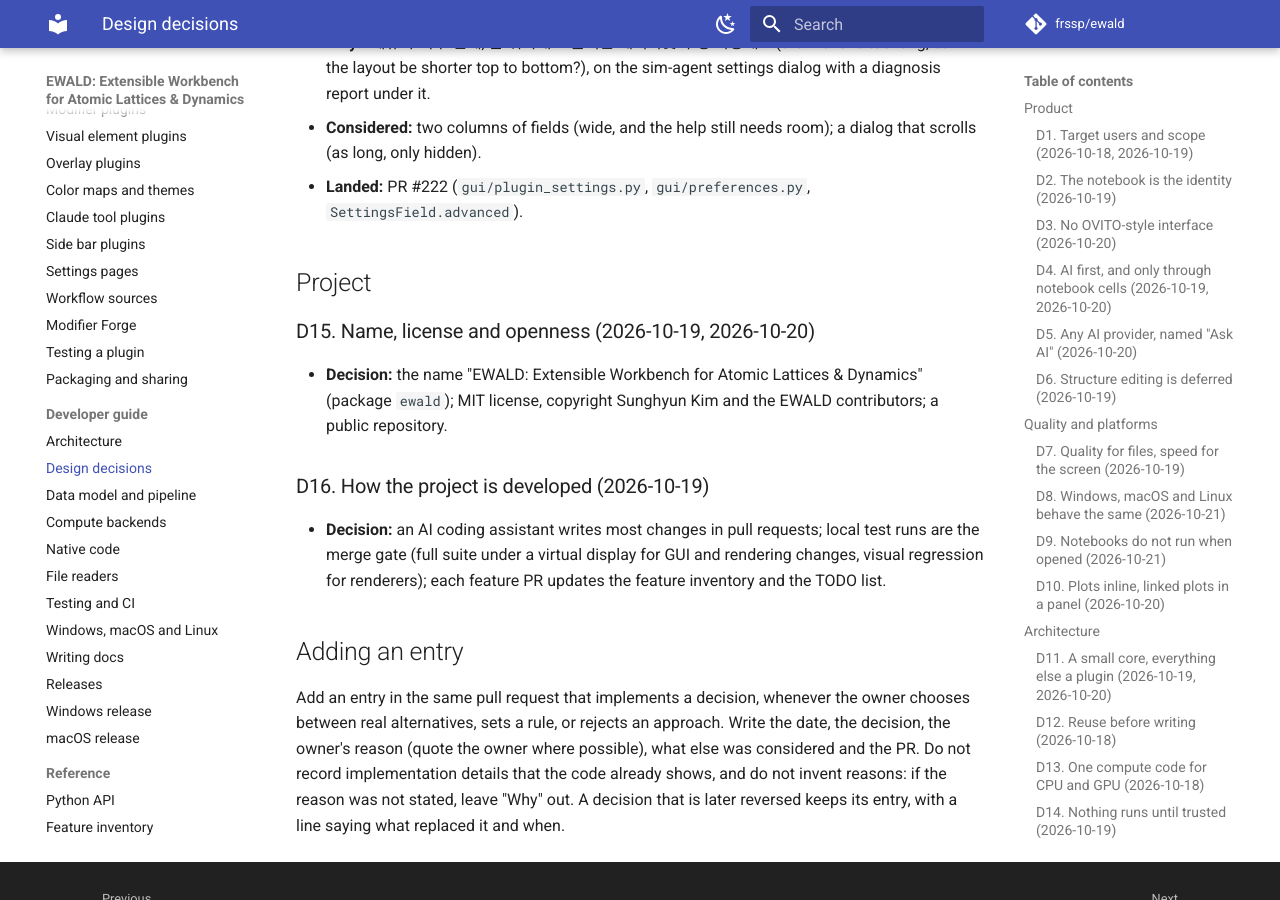
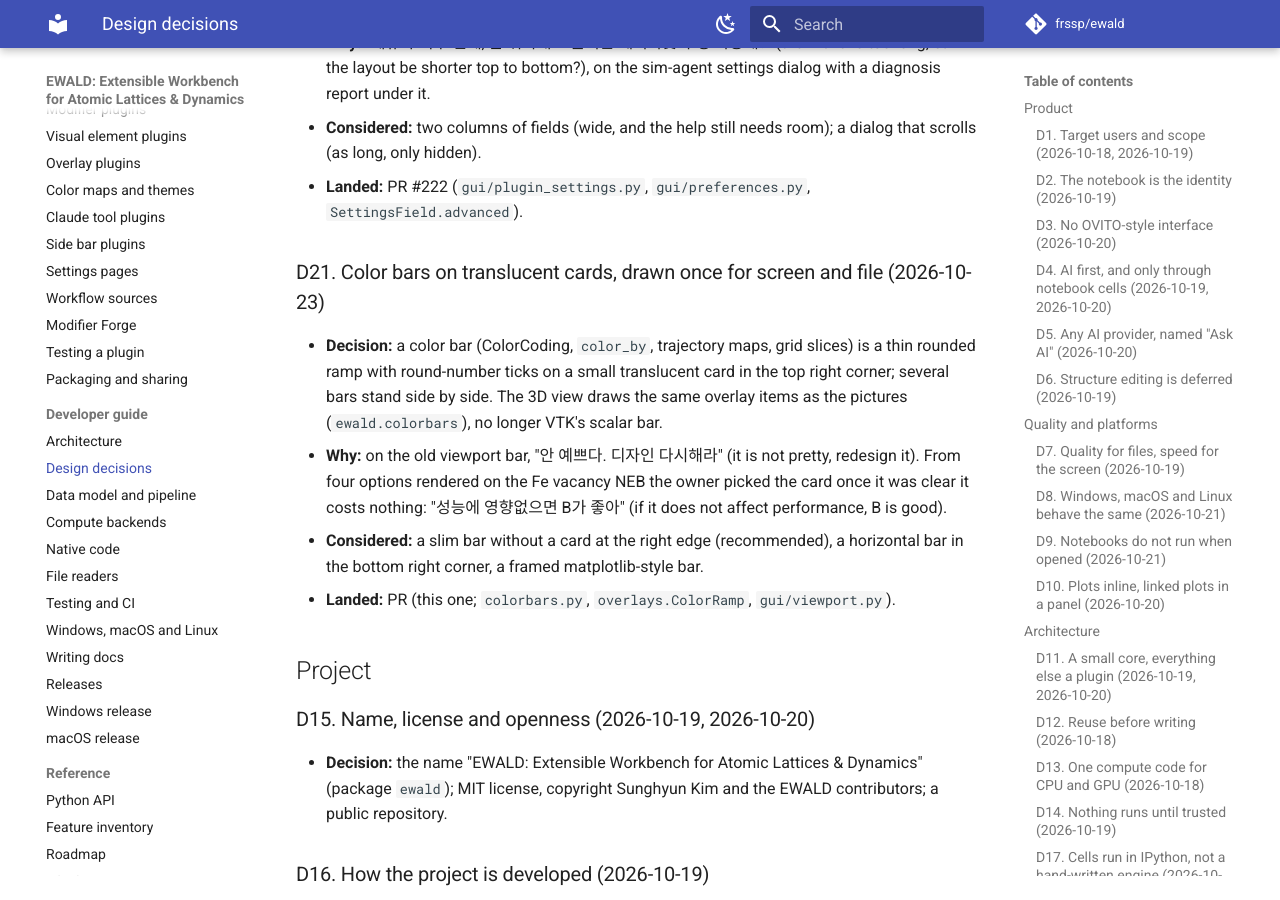
Before and after one commit to frssp/ewald, an MkDocs documentation site: the page built from docs/developer/decisions.md, in a window 1280 px wide and 900 px high, scrolled down 4944 px. Built offline with MkDocs 1.6.1 and Material for MkDocs 9.7.7, drawn with Linux system fonts in a browser that asks for light colours; comment, search, counter and statistics services are not loaded.

Commit message:
Color bars: decision D21, tests find the bar from the layout
Co-Authored-By: Claude Opus 5.5 (1M context) <noreply@anthropic.com>

```diff
--- a/docs/developer/decisions.md
+++ b/docs/developer/decisions.md
@@ -183,6 +183,19 @@ the end.
   scrolls (as long, only hidden).
 - **Landed:** PR #222 (`gui/plugin_settings.py`, `gui/preferences.py`, `SettingsField.advanced`).
 
+### D21. Color bars on translucent cards, drawn once for screen and file (2026-10-23)
+
+- **Decision:** a color bar (ColorCoding, `color_by`, trajectory maps, grid slices) is a thin
+  rounded ramp with round-number ticks on a small translucent card in the top right corner;
+  several bars stand side by side. The 3D view draws the same overlay items as the pictures
+  (`ewald.colorbars`), no longer VTK's scalar bar.
+- **Why:** on the old viewport bar, "안 예쁘다. 디자인 다시해라" (it is not pretty, redesign it).
+  From four options rendered on the Fe vacancy NEB the owner picked the card once it was clear
+  it costs nothing: "성능에 영향없으면 B가 좋아" (if it does not affect performance, B is good).
+- **Considered:** a slim bar without a card at the right edge (recommended), a horizontal bar in
+  the bottom right corner, a framed matplotlib-style bar.
+- **Landed:** PR (this one; `colorbars.py`, `overlays.ColorRamp`, `gui/viewport.py`).
+
 ## Project
 
 ### D15. Name, license and openness (2026-10-19, 2026-10-20)
```
Also changed, not shown: 2 other files.
